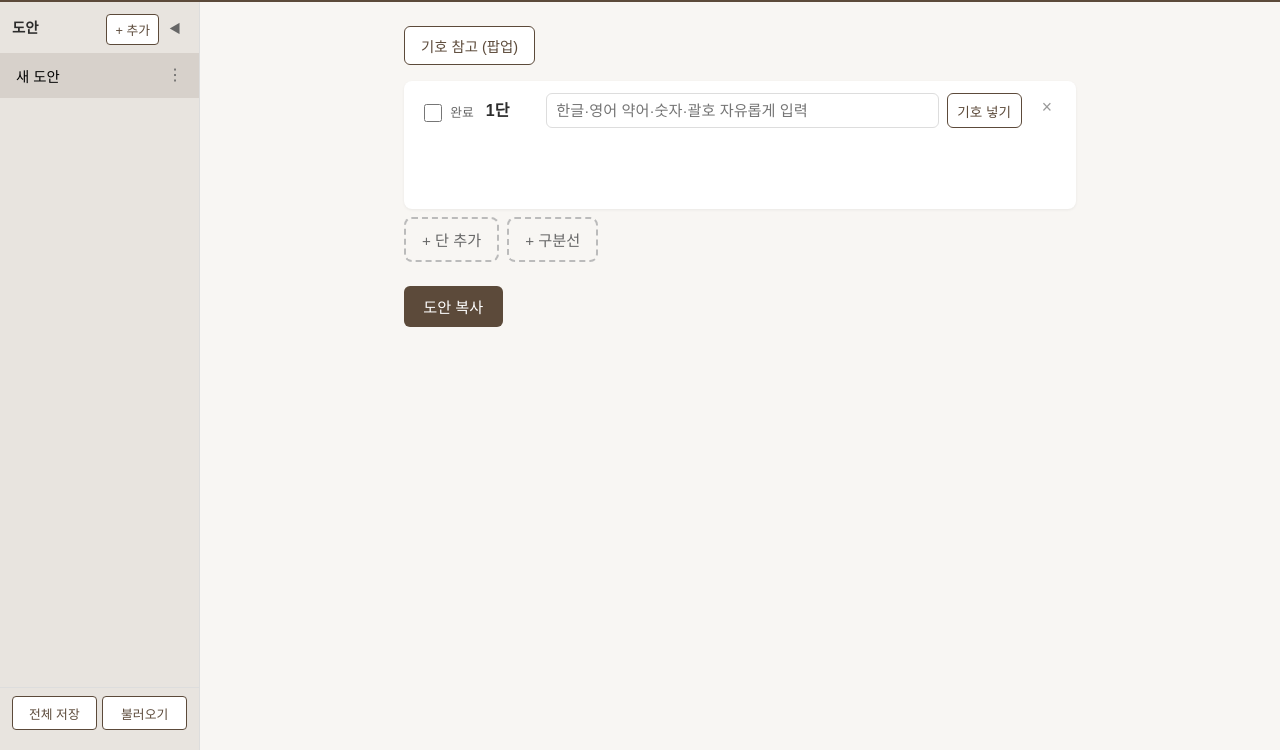
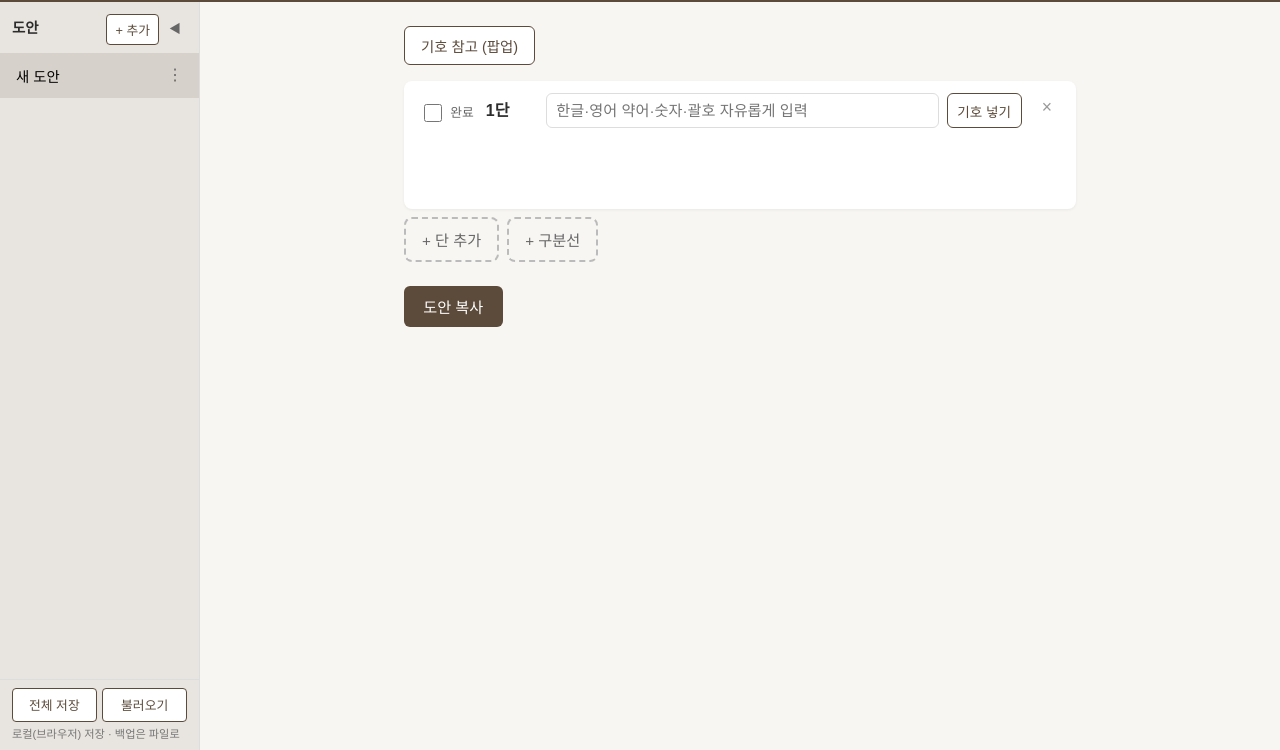
Before and after one commit to mereukk/Tuge, a plain HTML site: page index.html in a window 1280 px wide. Shown: the part 68-818 px from the top of the page. Drawn offline with Linux system fonts and the light colour scheme.

Commit message:
뜨개 도안 노트

```diff
--- a/app.js
+++ b/app.js
@@ -248,6 +248,7 @@
       const abLower = ab.toLowerCase();
       if (abLower === 'inc') return 2;
       if (abLower === 'dec' || abLower === 'tog') return 1;
+      if (abLower === 's/s') return 0;
       return 1;
     }
     while (rest.length) {
--- a/index.html
+++ b/index.html
@@ -26,8 +26,11 @@
       </div>
       <nav class="design-list" id="designList"></nav>
       <div class="sidebar-footer">
-        <button type="button" class="btn-sidebar-footer" id="exportDesignsBtn">전체 저장</button>
-        <button type="button" class="btn-sidebar-footer" id="importDesignsBtn">불러오기</button>
+        <div class="sidebar-footer-btns">
+          <button type="button" class="btn-sidebar-footer" id="exportDesignsBtn">전체 저장</button>
+          <button type="button" class="btn-sidebar-footer" id="importDesignsBtn">불러오기</button>
+        </div>
+        <span class="sidebar-footer-note">로컬(브라우저) 저장 · 백업은 파일로</span>
       </div>
       <input type="file" id="importDesignsInput" accept=".json,application/json" hidden />
       <div class="sidebar-resize" id="sidebarResize" title="크기 조절"></div>
--- a/style.css
+++ b/style.css
@@ -53,24 +53,28 @@ body {
 
 .main-wrap {
   display: flex;
-  min-height: calc(100vh - 52px);
+  height: calc(100vh - 52px);
+  overflow: hidden;
 }
 
 .sidebar {
   width: 200px;
   flex-shrink: 0;
+  height: 100%;
+  overflow: hidden;
   background: #e8e4df;
   border-right: 1px solid #ddd;
-  padding: 0.75rem 0;
+  padding: 0;
   display: flex;
   flex-direction: column;
 }
 
 .sidebar-header {
+  flex-shrink: 0;
   display: flex;
   align-items: center;
   justify-content: space-between;
-  padding: 0 0.75rem 0.5rem;
+  padding: 0.75rem 0.75rem 0.5rem;
 }
 
 .sidebar-header-actions {
@@ -163,16 +167,24 @@ body {
 }
 
 .design-list {
+  flex: 1;
+  min-height: 0;
   overflow-y: auto;
-  flex: 1;
 }
 
 .sidebar-footer {
+  flex-shrink: 0;
   padding: 0.5rem 0.75rem;
   border-top: 1px solid #ddd;
   display: flex;
+  flex-direction: column;
   gap: 0.35rem;
-  flex-shrink: 0;
+  background: #e8e4df;
+}
+
+.sidebar-footer-btns {
+  display: flex;
+  gap: 0.35rem;
 }
 
 .btn-sidebar-footer {
@@ -189,6 +201,12 @@ body {
 .btn-sidebar-footer:hover {
   background: #5c4a3a;
   color: #fff;
+}
+
+.sidebar-footer-note {
+  font-size: 0.7rem;
+  color: #777;
+  line-height: 1.3;
 }
 
 .design-item {
@@ -294,6 +312,7 @@ body {
   margin: 0 auto;
   padding: 1.5rem;
   width: 100%;
+  overflow-y: auto;
 }
 
 .page {
```
Also changed, not shown: 1 other file.
